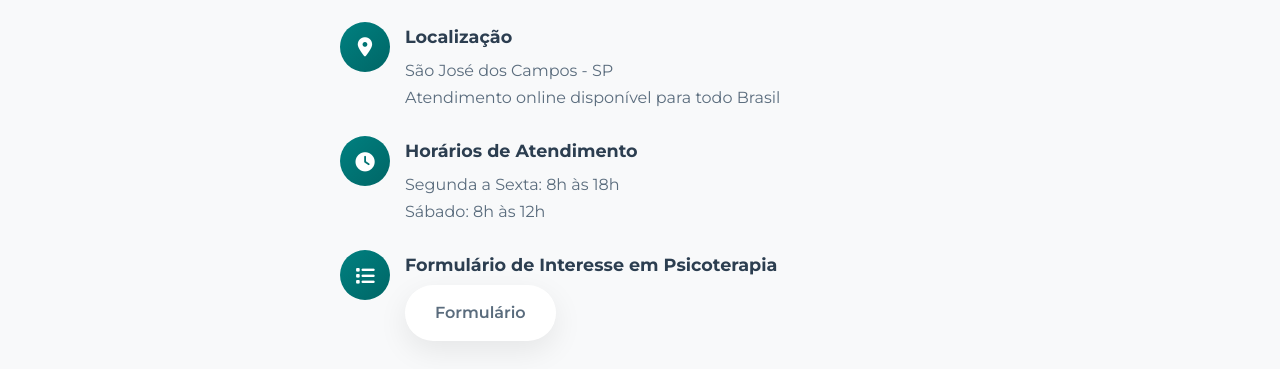
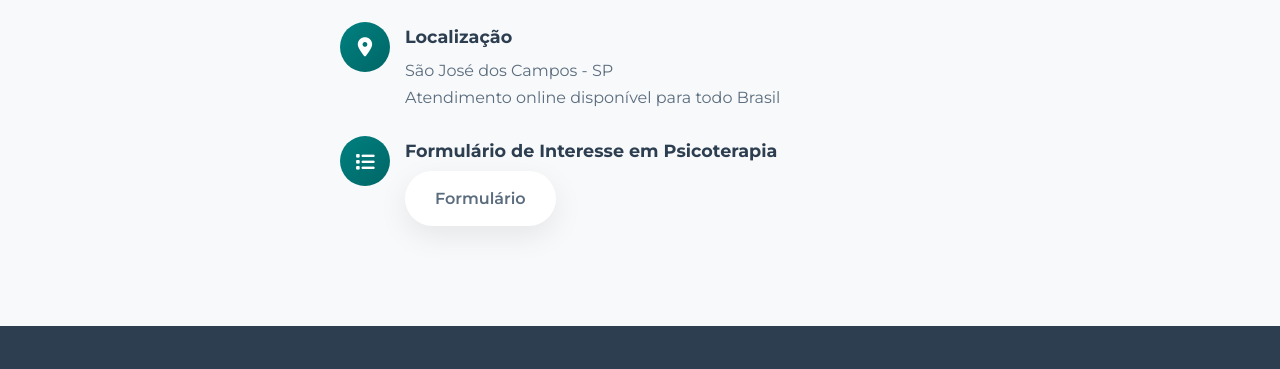
Before and after one commit to joaomarcosaa/site-beatriz, a plain HTML site: page index.html in a window 1280 px wide. Shown: the part 2960-3329 px from the top of the page. Drawn offline with nearby package versions, Linux system fonts and the light colour scheme.

Commit message:
sem horarios

```diff
--- a/index.html
+++ b/index.html
@@ -231,18 +231,6 @@
                                 <p>Atendimento online disponível para todo Brasil</p>
                             </div>
                         </div>
-
-                        <div class="contato-item">
-                            <div class="contato-icon" aria-hidden="true">
-                                <i class="fas fa-clock"></i>
-                            </div>
-                            <div class="contato-details">
-                                <h3>Horários de Atendimento</h3>
-                                <p>Segunda a Sexta: 8h às 18h</p>
-                                <p>Sábado: 8h às 12h</p>
-                            </div>
-                        </div>
-
                         <div class="contato-item">
                             <div class="contato-icon" aria-hidden="true">
                                 <i class="fa-solid fa-list"></i>
```
